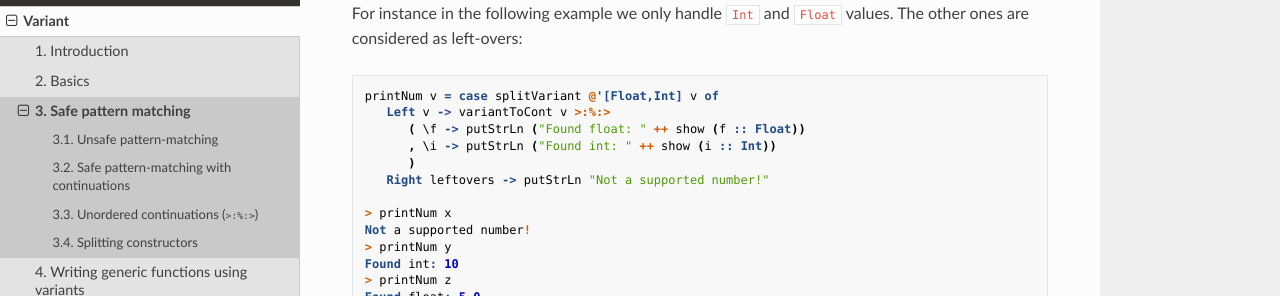
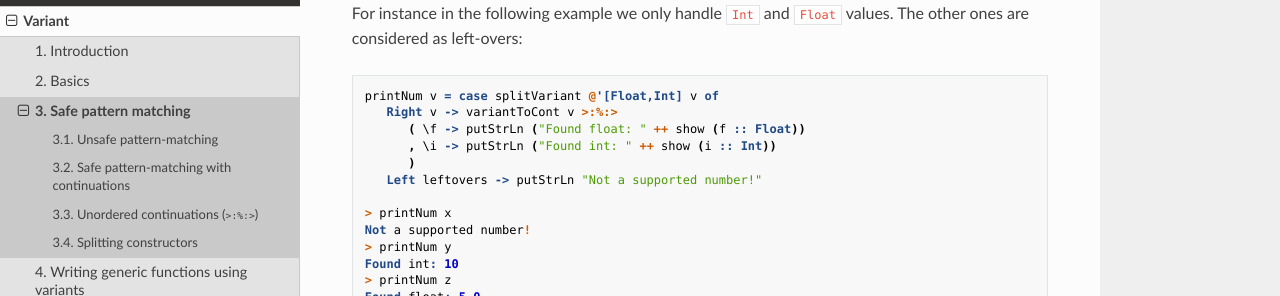
Before and after one commit to haskus/haskus-manual, a Sphinx documentation site: the page built from source/variant/safe_pattern_matching.rst, in a window 1280 px wide and 900 px high, scrolled down 1531 px. Shown: the part 155-451 px from the top of the window. Built offline with Sphinx 7.4.7 and the Read the Docs theme 2.0.0, drawn with Linux system fonts in a browser that asks for light colours; pages that are not in the unit, such as notebooks, are missing from menus.

```diff
--- a/source/eadt/constructor_removal.rst
+++ b/source/eadt/constructor_removal.rst
@@ -56,12 +56,12 @@ left-over constructors with ``liftVariantF`` as follows:
 
    removeOddEven x = case splitVariantF @'[EvenF Int, OddF Int] x of
       -- replace Even and Odd constructors with a Cons constructor
-      Left v          -> variantFToCont v >::>
+      Right v        -> variantFToCont v >::>
                            ( \(EvenF a l) -> Cons a l
                            , \(OddF a l)  -> Cons a l
                            )
       -- do nothing to the other constructors
-      Right leftovers -> Fix (liftVariantF leftovers)
+      Left leftovers -> Fix (liftVariantF leftovers)
 
    eo1 :: EADT '[EvenF Int, OddF Int, NilF]
    eo1 = Even (10 :: Int) $ Odd (5 :: Int) $ Odd (7 :: Int) Nil
--- a/source/eadt/safe_pattern_matching.rst
+++ b/source/eadt/safe_pattern_matching.rst
@@ -149,11 +149,11 @@ constructors. The other ones are considered as left-overs:
 .. code::
 
    alg x = case splitVariantF @'[EvenF Int, OddF Int] x of
-      Left v          -> variantFToCont v >::>
+      Right v        -> variantFToCont v >::>
                            ( \(EvenF a l) -> "Even : " ++ l
                            , \(OddF a l)  -> "Odd : " ++ l
                            )
-      Right leftovers -> "something else"
+      Left leftovers -> "something else"
 
 We can test this code with:
 
--- a/source/variant/safe_pattern_matching.rst
+++ b/source/variant/safe_pattern_matching.rst
@@ -99,11 +99,11 @@ values. The other ones are considered as left-overs:
 .. code::
 
    printNum v = case splitVariant @'[Float,Int] v of
-      Left v -> variantToCont v >:%:>
+      Right v -> variantToCont v >:%:>
          ( \f -> putStrLn ("Found float: " ++ show (f :: Float))
          , \i -> putStrLn ("Found int: " ++ show (i :: Int))
          )
-      Right leftovers -> putStrLn "Not a supported number!"
+      Left leftovers -> putStrLn "Not a supported number!"
 
    > printNum x
    Not a supported number!
```
